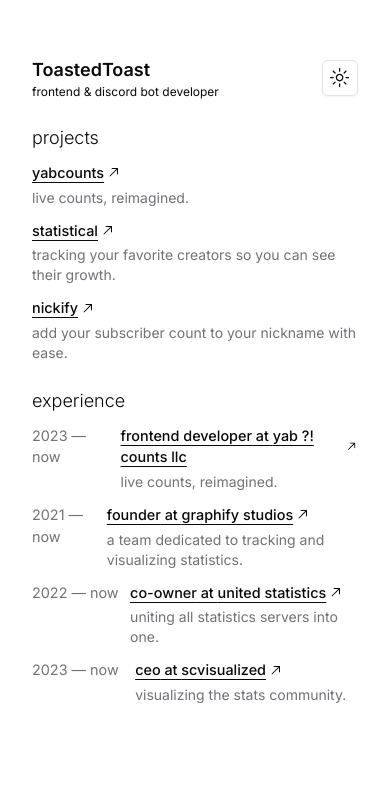
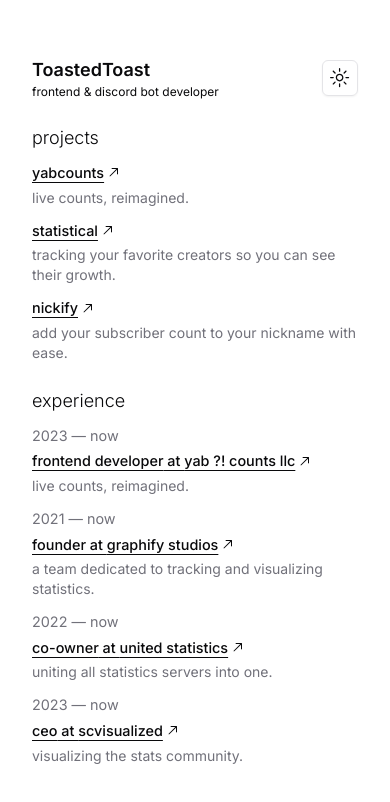
Before and after one commit to ToastedDev/toastify.tk-v2, a Next.js app: page / in a window 390 px wide. Shown: the top 802 px of the page. Built offline with nearby package versions, Linux system fonts and the light colour scheme.

Commit message:
better responsiveness for experience

```diff
--- a/src/app/page.tsx
+++ b/src/app/page.tsx
@@ -51,7 +51,7 @@ interface Experience {
 
 function Experience(project: Experience) {
   return (
-    <li className="flex items-start gap-2">
+    <li className="flex flex-col gap-1 sm:flex-row sm:items-start sm:gap-2">
       <p className='relative text-muted-foreground after:invisible after:content-["0000_—_0000"]'>
         <span className="absolute">
           {project.years.started} — {project.years.ended ?? "now"}
```
